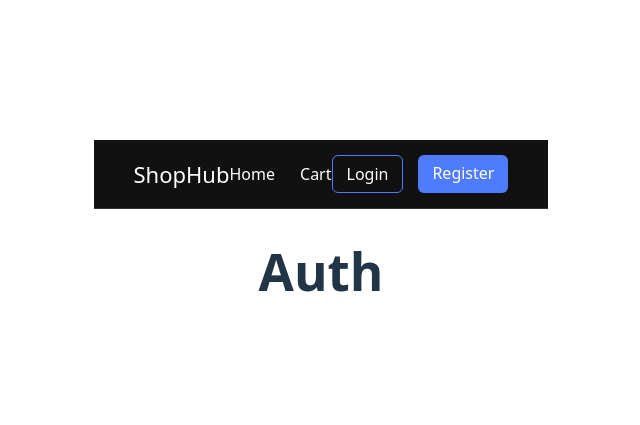
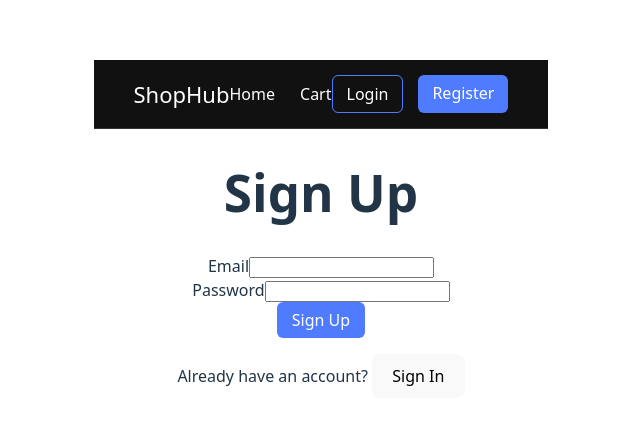
Before and after one commit to SalehKnani/ecommerce-site-react, a React (Vite) app: page /auth in a window 1280 px wide. Shown: the part 163-588 px from the top of the page, without its empty margins (319-959 px from the left). Built offline with nearby package versions, Linux system fonts and the light colour scheme.

Commit message:
added at 5.53

```diff
--- a/src/App.jsx
+++ b/src/App.jsx
@@ -1,26 +1,24 @@
-import { useState } from 'react'
-import reactLogo from './assets/react.svg'
-import viteLogo from '/vite.svg'
-import './App.css'
-import { Route, Routes } from 'react-router-dom'
-import Home from './Pages/Home'
-import Auth from './Pages/Auth'
-import Checkout from './Pages/Checkout'
-import Navbar from './components/Navbar'
+import "./App.css";
+import { Route, Routes } from "react-router-dom";
+import Home from "./Pages/Home";
+import Auth from "./Pages/Auth";
+import Checkout from "./Pages/Checkout";
+import Navbar from "./components/Navbar";
+import AuthProvider from "./context/AuthContext"; // ✅ ADD THIS
 
 function App() {
-
   return (
+    <AuthProvider>
       <div className="App">
         <Navbar />
         <Routes>
           <Route path="/" element={<Home />} />
-        <Route path="auth" element={<Auth />} />
-        <Route path="checkout" element={<Checkout />} />
-
+          <Route path="/auth" element={<Auth />} />
+          <Route path="/checkout" element={<Checkout />} />
         </Routes>
       </div>
-  )
+    </AuthProvider>
+  );
 }
 
-export default App
+export default App;
--- a/src/Pages/Auth.jsx
+++ b/src/Pages/Auth.jsx
@@ -1,7 +1,137 @@
+import { useState, useContext } from "react";
+import { useForm } from "react-hook-form";
+import { AuthContext } from "../context/AuthContext";
+
 export default function Auth() {
-    return (
-        <div>
-            <h1>Auth</h1>
+  const [mode, setMode] = useState("signup");
+  const { signUp, login } = useContext(AuthContext);
+
+  const {
+    register,
+    handleSubmit,
+    reset,
+    formState: { errors },
+  } = useForm();
+
+  function onSubmit(data) {
+    const email = data.email.trim();
+    const password = data.password;
+
+    if (mode === "signup") {
+      const result = signUp(email, password);
+
+      if (!result?.success) {
+        alert(result?.error || "Signup failed");
+        return;
+      }
+
+      alert("Account created!");
+      reset(); // clear form
+      return;
+    }
+
+    // mode === "signin"
+    const result = login(email, password);
+
+    if (!result?.success) {
+      alert(result?.error || "Login failed");
+      return;
+    }
+
+    alert("Logged in!");
+    reset();
+  }
+
+  return (
+    <div className="page">
+      <div className="container">
+        <div className="auth-container">
+          <h1 className="page-title">
+            {mode === "signup" ? "Sign Up" : "Sign In"}
+          </h1>
+
+          <form className="auth-form" onSubmit={handleSubmit(onSubmit)}>
+            {/* Email */}
+            <div className="form-group">
+              <label className="form-label" htmlFor="email">
+                Email
+              </label>
+              <input
+                className="form-input"
+                type="email"
+                id="email"
+                {...register("email", {
+                  required: "Email is required",
+                  pattern: {
+                    value: /^\S+@\S+\.\S+$/,
+                    message: "Enter a valid email",
+                  },
+                })}
+              />
+              {errors.email && <p className="error">{errors.email.message}</p>}
+            </div>
+
+            {/* Password */}
+            <div className="form-group">
+              <label className="form-label" htmlFor="password">
+                Password
+              </label>
+              <input
+                className="form-input"
+                type="password"
+                id="password"
+                {...register("password", {
+                  required: "Password is required",
+                  minLength: {
+                    value: 6,
+                    message: "Password must be at least 6 characters",
+                  },
+                })}
+              />
+              {errors.password && (
+                <p className="error">{errors.password.message}</p>
+              )}
+            </div>
+
+            <button className="btn btn-primary btn-large" type="submit">
+              {mode === "signup" ? "Sign Up" : "Sign In"}
+            </button>
+          </form>
+
+          {/* Switch mode */}
+          <div className="auth-switch">
+            {mode === "signup" ? (
+              <p>
+                Already have an account?{" "}
+                <button
+                  type="button"
+                  className="btn-link"
+                  onClick={() => {
+                    setMode("signin");
+                    reset();
+                  }}
+                >
+                  Sign In
+                </button>
+              </p>
+            ) : (
+              <p>
+                Don't have an account?{" "}
+                <button
+                  type="button"
+                  className="btn-link"
+                  onClick={() => {
+                    setMode("signup");
+                    reset();
+                  }}
+                >
+                  Sign Up
+                </button>
+              </p>
+            )}
+          </div>
         </div>
-    );
+      </div>
+    </div>
+  );
 }
--- /dev/null
+++ b/src/context/AuthContext.jsx
@@ -0,0 +1,69 @@
+import { createContext, useState } from "react";
+
+export const AuthContext = createContext(null);
+
+export default function AuthProvider({ children }) {
+  // 🔹 Load user from localStorage on first render
+  const [user, setUser] = useState(() => {
+    const savedEmail = localStorage.getItem("currentUserEmail");
+    return savedEmail ? { email: savedEmail } : null;
+  });
+
+  // 🔹 SIGN UP
+  function signUp(email, password) {
+    const users = JSON.parse(localStorage.getItem("users") || "[]");
+
+    // check if email exists
+    if (users.find((u) => u.email === email)) {
+      return { success: false, error: "Email already exists" };
+    }
+
+    const newUser = { email, password };
+    users.push(newUser);
+
+    localStorage.setItem("users", JSON.stringify(users));
+    localStorage.setItem("currentUserEmail", email);
+
+    setUser({ email });
+
+    return { success: true };
+  }
+
+  // 🔹 LOGIN
+  function login(email, password) {
+    const users = JSON.parse(localStorage.getItem("users") || "[]");
+
+    const existingUser = users.find(
+      (u) => u.email === email && u.password === password
+    );
+
+    if (!existingUser) {
+      return { success: false, error: "Invalid email or password" };
+    }
+
+    localStorage.setItem("currentUserEmail", email);
+    setUser({ email });
+
+    return { success: true };
+  }
+
+  // 🔹 LOGOUT
+  function logout() {
+    localStorage.removeItem("currentUserEmail");
+    setUser(null);
+  }
+
+  return (
+    <AuthContext.Provider
+      value={{
+        user,
+        isLoggedIn: user !== null,
+        signUp,
+        login,
+        logout,
+      }}
+    >
+      {children}
+    </AuthContext.Provider>
+  );
+}
```
Lines whose indentation alone changed are shown as unchanged.
